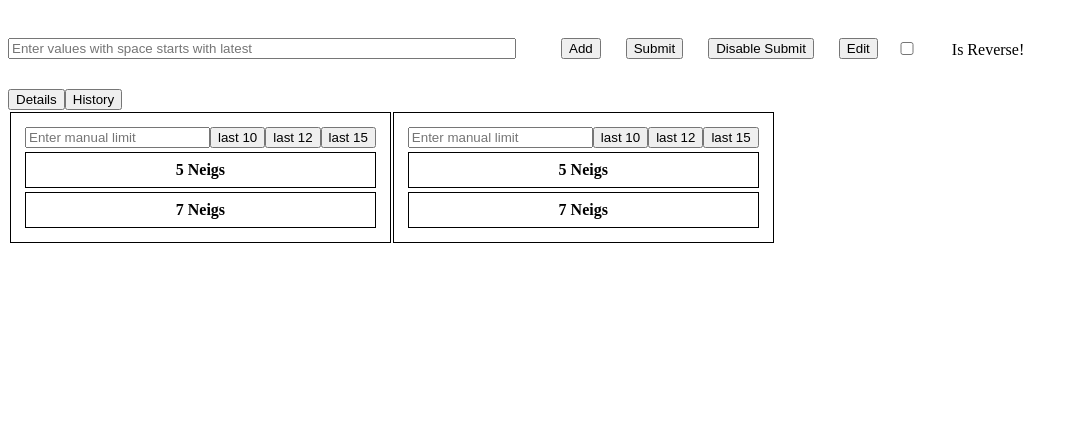
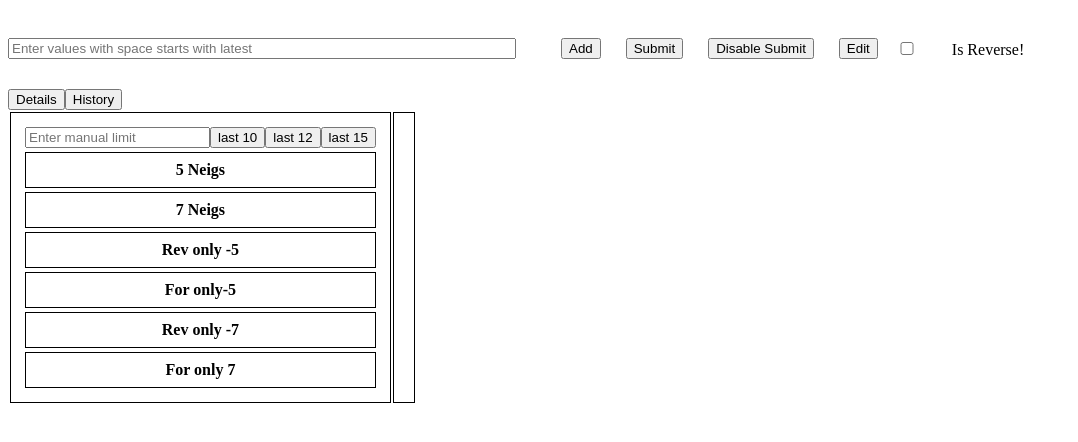
Before and after one commit to dhileepvar/mytesting, a React (Create React App) app: page / in a window 1280 px wide. Shown: the top 442 px of the page, without its empty margins (0-1078 px from the left). Built offline with nearby package versions, Linux system fonts and the light colour scheme.

Commit message:
rev for added in missing

```diff
--- a/src/App.tsx
+++ b/src/App.tsx
@@ -18,7 +18,7 @@ const App = () => {
   const handleAdd = (value: string) => {
     if (value) {
       const valuesArray = value.split(',').map((val) => val.trim());
-      const isReverse = (data[0].rev == 'Yes')? 'F': 'R';
+      const isReverse = (data[0].rev == 'R')? 'F': 'R';
       const newData = valuesArray.map((val) => ({
         value: val,
         isVoz: checkVoz(val,secVoz),
--- a/src/components/DetailsTab.tsx
+++ b/src/components/DetailsTab.tsx
@@ -22,7 +22,6 @@ const DetailsTab: React.FC<TabOneProps> = ({ data }) => {
         <table>
               <tbody>
                 <tr>
-                  <td><MissingTab data={data} /></td>
                 </tr>
               </tbody>
             </table>
--- a/src/components/MissingTab.tsx
+++ b/src/components/MissingTab.tsx
@@ -8,7 +8,11 @@ const MissingTab: React.FC<MissingTabProps> = ({ data }) => {
   const [lastLimit, setlastLimit] = useState('');
   const [filteredValues, setfilteredValues] = useState<{ value: string; isVoz: string; isOrp: string; isTi: string; isEnd: string; col: string; type: string; sec: string; rev: string }[]>([]);
   const [filteredValues7Neigs, setfilteredValues7Neigs] = useState<{ value: string; isVoz: string; isOrp: string; isTi: string; isEnd: string; col: string; type: string; sec: string; rev: string }[]>([]);
-  const neigArray = [
+  const [filteredValuesRev, setfilteredValuesRev] = useState<{ value: string; isVoz: string; isOrp: string; isTi: string; isEnd: string; col: string; type: string; sec: string; rev: string }[]>([]);
+  const [filteredValues7NeigsRev, setfilteredValues7NeigsRev] = useState<{ value: string; isVoz: string; isOrp: string; isTi: string; isEnd: string; col: string; type: string; sec: string; rev: string }[]>([]);
+  const [filteredValuesFor, setfilteredValuesFor] = useState<{ value: string; isVoz: string; isOrp: string; isTi: string; isEnd: string; col: string; type: string; sec: string; rev: string }[]>([]);
+  const [filteredValues7NeigsFor, setfilteredValues7NeigsFor] = useState<{ value: string; isVoz: string; isOrp: string; isTi: string; isEnd: string; col: string; type: string; sec: string; rev: string }[]>([]);
+    const neigArray = [
     { numlimit: '3', num: '0', neigsStr: ',32,0,26,' },
     { numlimit: '5', num: '0', neigsStr: ',15,32,0,26,3,' },
     { numlimit: '7', num: '0', neigsStr: ',19,15,32,0,26,3,35,' },
@@ -122,15 +126,19 @@ const MissingTab: React.FC<MissingTabProps> = ({ data }) => {
   const handleButtonClick = (value: string) => {
     setlastLimit(value);
     updatecalculatedValue(value);
+    updatecalculatedValueNew(value);
   };
 
   const handleInputChange = (e: React.ChangeEvent<HTMLInputElement>) => {
     setlastLimit(e.target.value);
     updatecalculatedValue(e.target.value);
+    updatecalculatedValueNew(e.target.value);
   };
 
   const updatecalculatedValue = (inputLimit: string) => {
     const topValues = data.slice(0, parseInt(inputLimit));
+    const valuesString = data.map(item => item.value).join(', ');
+    console.log('All Values' + valuesString);
     const result = removeDuplicates(topValues, 'value');
     const result1 = removeDuplicatesWithCondition(result, 'value', '3');
     const result2 = removeDuplicatesWithCondition(result1, 'value', '5');
@@ -138,6 +146,29 @@ const MissingTab: React.FC<MissingTabProps> = ({ data }) => {
     const tempResult = JSON.parse(JSON.stringify(result2));
     const result7NeigFil = removeDuplicatesWithCondition(tempResult, 'value', '7');
     setfilteredValues7Neigs(result7NeigFil);
+  };
+
+  const updatecalculatedValueNew = (inputLimit: string) => {
+    const topRevValues = data.filter(item => item.rev === 'R').slice(0, parseInt(inputLimit));
+    const RevString = topRevValues.map(item => item.value).join(', ');
+    console.log('Rev Values' + RevString);
+    const topForValues = data.filter(item => item.rev === 'F').slice(0, parseInt(inputLimit));
+    const ForString = topForValues.map(item => item.value).join(', ');
+    console.log('For Values' + ForString);
+    const resultRev1 = removeDuplicates(topRevValues, 'value');
+    const resultFor1 = removeDuplicates(topForValues, 'value');
+    const resultRev2 = removeDuplicatesWithCondition(resultRev1, 'value', '3');
+    const resultFor2 = removeDuplicatesWithCondition(resultFor1, 'value', '3');
+    const resultRev3 = removeDuplicatesWithCondition(resultRev2, 'value', '5');
+    const resultFor3 = removeDuplicatesWithCondition(resultFor2, 'value', '5');
+    setfilteredValuesRev(resultRev3);
+    setfilteredValuesFor(resultFor3);
+    const tempResultRev = JSON.parse(JSON.stringify(resultRev3));
+    const tempResultFor = JSON.parse(JSON.stringify(resultFor3));
+    const result7NeigFilRev = removeDuplicatesWithCondition(tempResultRev, 'value', '7');
+    const result7NeigFilFor = removeDuplicatesWithCondition(tempResultFor, 'value', '7');
+    setfilteredValues7NeigsRev(result7NeigFilRev);
+    setfilteredValues7NeigsFor(result7NeigFilFor);
   };
 
   function removeDuplicates(data: MissingTabProps['data'], attribute: keyof MissingTabProps['data'][0]): MissingTabProps['data'] {
@@ -251,6 +282,86 @@ const MissingTab: React.FC<MissingTabProps> = ({ data }) => {
               </div>
             </td>
           </tr>
+          <tr>
+          <td>
+              <div>
+              <table style={{ borderCollapse: 'collapse', width: '100%' }}>
+                  <thead>
+                    <tr>
+                      <th style={{ border: '1px solid black', padding: '8px' }}>Rev only -5</th>
+                    </tr>
+                  </thead>
+                  <tbody>
+                    {filteredValuesRev.map((item, index) => (
+                      <tr key={index}>
+                        <td style={{ border: '1px solid black', padding: '8px' }}>{item.value}-{item.rev}</td>
+                      </tr>
+                    ))}
+                  </tbody>
+                </table>
+              </div>
+            </td>
+          </tr>
+          <tr>
+          <td>
+              <div>
+              <table style={{ borderCollapse: 'collapse', width: '100%' }}>
+                  <thead>
+                    <tr>
+                      <th style={{ border: '1px solid black', padding: '8px' }}>For only-5</th>
+                    </tr>
+                  </thead>
+                  <tbody>
+                    {filteredValuesFor.map((item, index) => (
+                      <tr key={index}>
+                        <td style={{ border: '1px solid black', padding: '8px' }}>{item.value}-{item.rev}</td>
+                      </tr>
+                    ))}
+                  </tbody>
+                </table>
+              </div>
+            </td>
+          </tr>
+          <tr>
+          <td>
+              <div>
+              <table style={{ borderCollapse: 'collapse', width: '100%' }}>
+                  <thead>
+                    <tr>
+                      <th style={{ border: '1px solid black', padding: '8px' }}>Rev only -7</th>
+                    </tr>
+                  </thead>
+                  <tbody>
+                    {filteredValues7NeigsRev.map((item, index) => (
+                      <tr key={index}>
+                        <td style={{ border: '1px solid black', padding: '8px' }}>{item.value}-{item.rev}</td>
+                      </tr>
+                    ))}
+                  </tbody>
+                </table>
+              </div>
+            </td>
+          </tr>
+          <tr>
+          <td>
+              <div>
+              <table style={{ borderCollapse: 'collapse', width: '100%' }}>
+                  <thead>
+                    <tr>
+                      <th style={{ border: '1px solid black', padding: '8px' }}>For only 7</th>
+                    </tr>
+                  </thead>
+                  <tbody>
+                    {filteredValues7NeigsFor.map((item, index) => (
+                      <tr key={index}>
+                        <td style={{ border: '1px solid black', padding: '8px' }}>{item.value}-{item.rev}</td>
+                      </tr>
+                    ))}
+                  </tbody>
+                </table>
+              </div>
+            </td>
+          </tr>
         </tbody>
       </table>
     </div>
```
